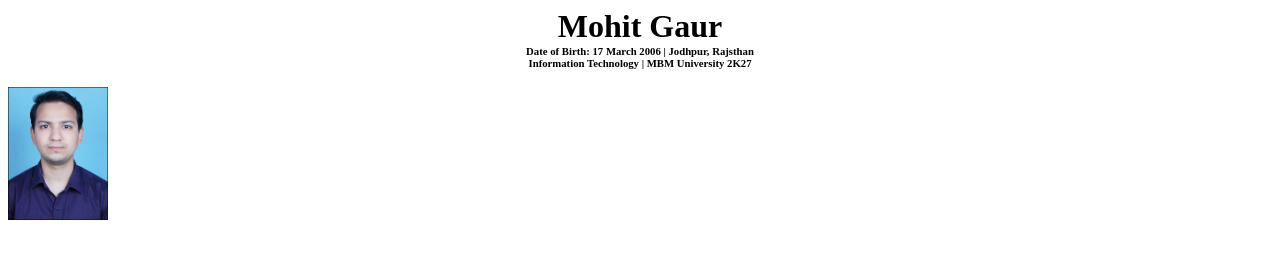
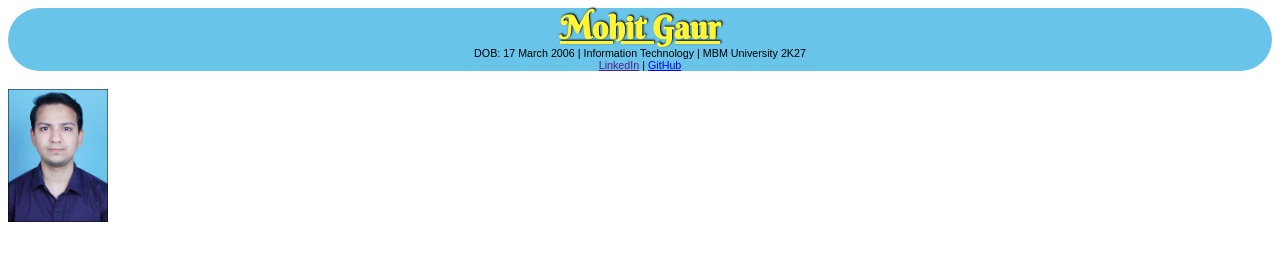
Before and after one commit to MohitGaur17/My-Portfolio, a plain HTML site: page index.html in a window 1280 px wide. Drawn offline with Linux system fonts and the light colour scheme; a web font is replaced by a local one.

Commit message:
Updated index.html and style.css

```diff
--- a/index.html
+++ b/index.html
@@ -5,15 +5,24 @@
     <meta name="viewport" content="width=device-width, initial-scale=1.0">
     <title>Portfolio - Mohit Gaur</title>
     <link rel="stylesheet" href="style.css">
+    <link rel="preconnect" href="https://fonts.googleapis.com">
+<link rel="preconnect" href="https://fonts.gstatic.com" crossorigin>
+<link href="https://fonts.googleapis.com/css2?family=Anton&family=Berkshire+Swash&family=Hammersmith+One&family=Nunito:ital,wght@0,200..1000;1,200..1000&family=Oswald:wght@200..700&family=Pacifico&family=Rakkas&family=Roboto+Slab:wght@100..900&display=swap" rel="stylesheet">
 </head>
 <body>
-    <h1>Mohit Gaur</h1>
-    <h6>
-        Date of Birth: 17 March 2006 | Jodhpur, Rajsthan
+    <header>
+        <h1 class="Name">Mohit Gaur</h1>
+        <h6>
+            DOB: 17 March 2006 | Information Technology | MBM University 2K27
+            <br>
+            <a href="">LinkedIn</a>
+            |
+            <a href="https://github.com/MohitGaur17">GitHub</a>
+        </h6>
+    </header>
+    <body>
         <br>
-        Information Technology | MBM University 2K27
-    </h6>
-<br>
-    <img src="MOHIT GAUR.jpg" alt="MOHIT GAUR" width="100">
+        <img src="MOHIT GAUR.jpg" alt="MOHIT GAUR" width="100">
+    </body>
 </body>
 </html>
--- a/style.css
+++ b/style.css
@@ -1,5 +1,8 @@
-body{
-    /* background-color: rgb(105, 196, 233); */
+header{
+    background-color: rgb(105, 196, 233);
+    margin: 0;
+    padding: 0;
+    border-radius: 10mm;
 }
 h1{
     text-align: center;
@@ -11,3 +14,39 @@ h6{
     padding: 0;
     margin: 0;
 }
+
+/* .berkshire-swash-regular  */
+header > h1 {
+    font-family:  "Berkshire Swash", serif;
+    font-style: normal;
+    color: rgb(255, 245, 54);
+    text-decoration: underline;
+    text-decoration-color: rgb(255, 245, 54);
+    text-shadow: 1px -1px 2px black;
+
+  }
+
+/* .hammersmith-one-regular */
+header > h6 {
+    font-family: "Hammersmith One", sans-serif;
+    font-weight: 400;
+    font-style: normal;
+  }
+
+/* .rakkas-regular {
+    font-family: "Rakkas", serif;
+    font-weight: 400;
+    font-style: normal;
+  } */
+
+  /* .pacifico-regular {
+    font-family: "Pacifico", cursive;
+    font-weight: 400;
+    font-style: normal;
+  } */
+
+  /* .anton-regular {
+    font-family: "Anton", sans-serif;
+    font-weight: 400;
+    font-style: normal;
+  } */
```
